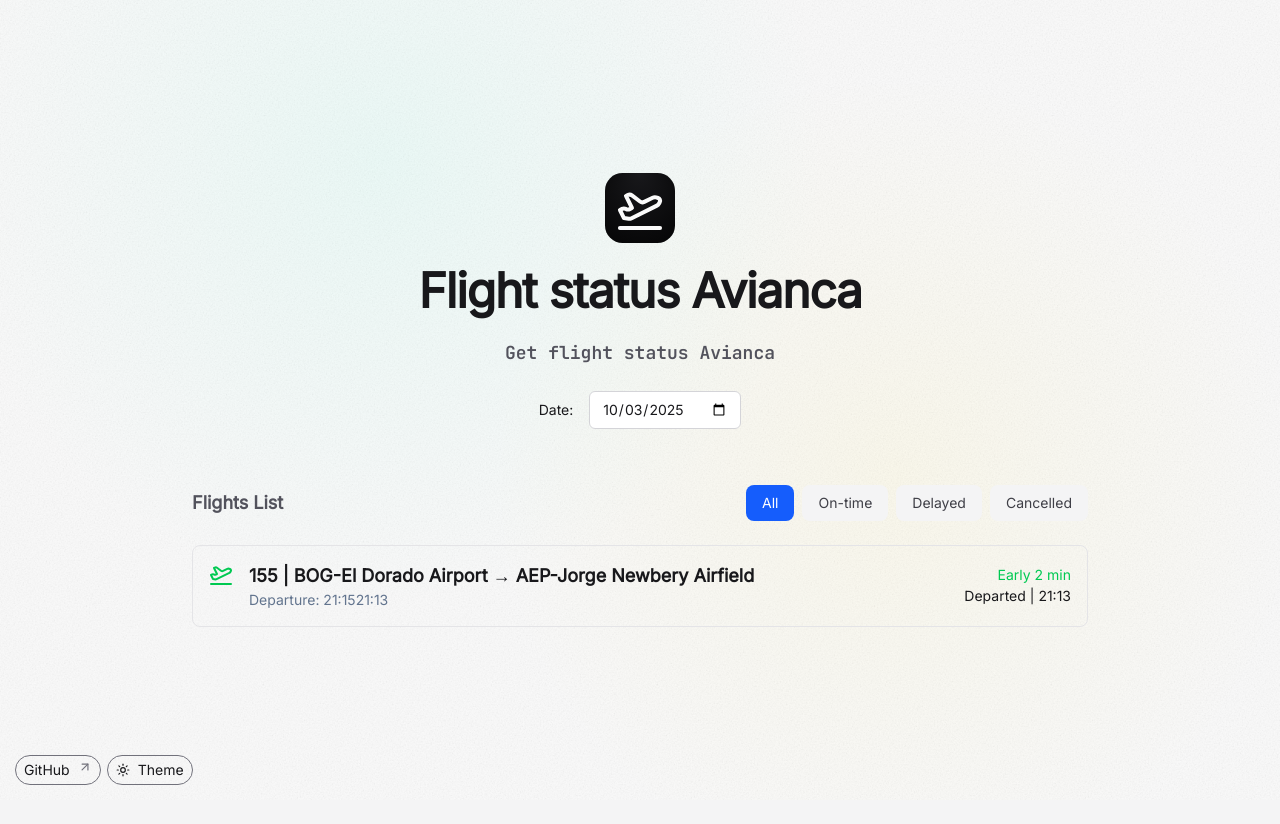
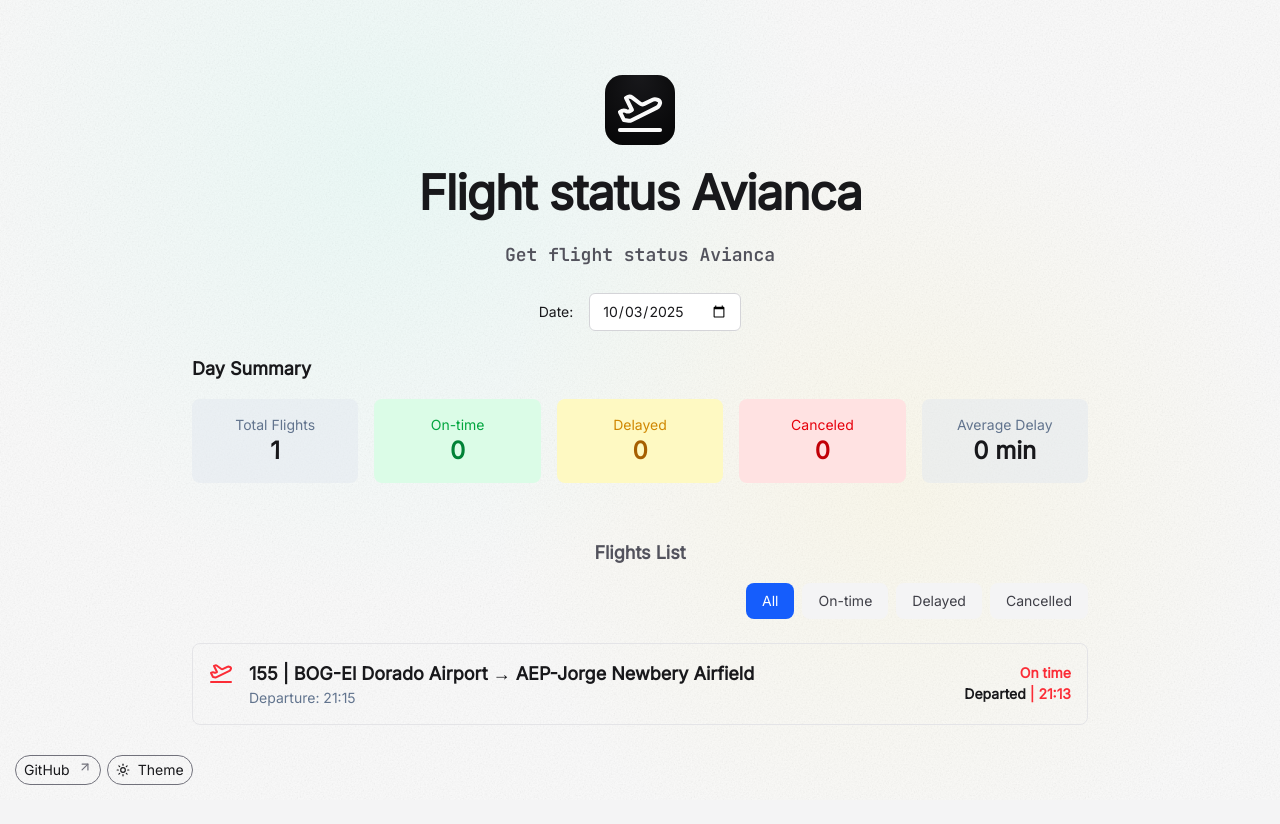
Before and after one commit to jbarriospd/AirTrack, a Next.js app: page / in a window 1280 px wide. Shown: the top 824 px of the page. Built offline with nearby package versions, Linux system fonts and the light colour scheme.

Commit message:
feat: add daily flight summary and improve flight delay visualization

```diff
--- /dev/null
+++ b/app/components/DailySummary.tsx
@@ -0,0 +1,53 @@
+interface DailySummaryProps {
+    totalFlights: number
+    onTime: number
+    delayed: number
+    canceled: number
+    averageDelay: number
+}
+
+export default function DailySummary({
+    totalFlights,
+    onTime,
+    delayed,
+    canceled,
+    averageDelay,
+}: DailySummaryProps) {
+    return (
+        <div className="w-full space-y-4">
+            <h2 className="text-left text-lg font-semibold">Day Summary</h2>
+            <div className="w-full grid grid-cols-2 md:grid-cols-5 gap-4">
+                <div className="p-4 bg-slate-200/50 dark:bg-slate-800/50 rounded-lg text-center">
+                    <p className="text-sm text-slate-500 dark:text-slate-400">Total Flights</p>
+                    <p className="text-2xl font-bold">{totalFlights.toLocaleString()}</p>
+                </div>
+
+                <div className="p-4 bg-green-100 dark:bg-green-900/30 rounded-lg text-center">
+                    <p className="text-sm text-green-600 dark:text-green-400">On-time</p>
+                    <p className="text-2xl font-bold text-green-700 dark:text-green-300">
+                        {onTime.toLocaleString()}
+                    </p>
+                </div>
+
+                <div className="p-4 bg-yellow-100 dark:bg-yellow-900/30 rounded-lg text-center">
+                    <p className="text-sm text-yellow-600 dark:text-yellow-400">Delayed</p>
+                    <p className="text-2xl font-bold text-yellow-700 dark:text-yellow-300">
+                        {delayed.toLocaleString()}
+                    </p>
+                </div>
+
+                <div className="p-4 bg-red-100 dark:bg-red-900/30 rounded-lg text-center">
+                    <p className="text-sm text-red-600 dark:text-red-400">Canceled</p>
+                    <p className="text-2xl font-bold text-red-700 dark:text-red-300">
+                        {canceled.toLocaleString()}
+                    </p>
+                </div>
+
+                <div className="p-4 bg-slate-200/50 dark:bg-slate-800/50 rounded-lg text-center col-span-2 md:col-span-1">
+                    <p className="text-sm text-slate-500 dark:text-slate-400">Average Delay</p>
+                    <p className="text-2xl font-bold">{averageDelay} min</p>
+                </div>
+            </div>
+        </div>
+    )
+}
--- a/app/components/FlightsList.tsx
+++ b/app/components/FlightsList.tsx
@@ -8,17 +8,50 @@
 interface FlightsListProps {
   date: string
 }
-
 export default function FlightsList({ date }: FlightsListProps) {
   const [flights, setFlights] = useState<FlightStatus[]>([])
   const [loading, setLoading] = useState(true)
   const [selectedFilter, setSelectedFilter] = useState<'all' | 'on-time' | 'delayed' | 'cancelled'>('all')
 
-  const getDelayColor = (delayCategory: string | null | undefined): string => {
-    if (delayCategory?.includes('Early') || delayCategory?.includes('On time')) {
-      return 'text-green-500'
+  const getDelayColor = (delayMinutes: number | null): string => {
+    if (delayMinutes === null) return 'text-slate-500'
+    if (delayMinutes <= 0) return 'text-green-500'
+    if (delayMinutes <= 15) return 'text-yellow-500'
+    if (delayMinutes <= 30) return 'text-yellow-500'
+    if (delayMinutes <= 45) return 'text-orange-500'
+    return 'text-red-500'
   }
-    return 'text-red-500'
+
+  const formatDelayDisplay = (delayMinutes: number | null, status: string): string => {
+    if (status === 'Cancelled') return ''
+    if (delayMinutes === null) return ''
+    if (delayMinutes > 0) return `+ ${delayMinutes} min`
+    if (delayMinutes < 0) return `Early ${Math.abs(delayMinutes)} min`
+    return 'On time'
+  }
+
+  const filterFlightsByCategory = (flights: FlightStatus[]): FlightStatus[] => {
+    if (selectedFilter === 'all') return flights
+
+    if (selectedFilter === 'on-time') {
+      return flights.filter(flight =>
+        flight.delayMinutes !== null && flight.delayMinutes <= 0
+      )
+    }
+
+    if (selectedFilter === 'delayed') {
+      return flights.filter(flight =>
+        flight.delayMinutes !== null && flight.delayMinutes > 0
+      )
+    }
+
+    if (selectedFilter === 'cancelled') {
+      return flights.filter(flight =>
+        flight.status === 'Cancelled'
+      )
+    }
+
+    return flights
   }
 
   useEffect(() => {
@@ -26,8 +59,7 @@
     getFlights(date)
       .then((result) => {
         if (result.success) {
-          const filteredFlights = result.data.filter(flight => flight.delayCategory !== null)
-          setFlights(filteredFlights)
+          setFlights(result.data)
         } else {
           setFlights([])
         }
@@ -51,11 +83,19 @@
     )
   }
 
+  const filteredFlights = filterFlightsByCategory(flights)
+
+  // Sort flights by delay: worst delays first, then on-time/early
+  const sortedFlights = [...filteredFlights].sort((a, b) => {
+    const delayA = a.delayMinutes ?? 0
+    const delayB = b.delayMinutes ?? 0
+    return delayB - delayA
+  })
+
   return (
     <div className="w-full max-w-4xl mt-8">
-      <div className="flex justify-between items-center gap-2 mb-6">
-        <p className="text-lg font-bold text-zinc-600 dark:text-zinc-50">Flights List</p>
-
+      <p className="text-lg font-bold text-zinc-600 dark:text-zinc-50 mb-4">Flights List</p>
+      <div className="flex justify-end items-center gap-2 mb-6">
         <div className="flex gap-2">
           <button
             onClick={() => setSelectedFilter('all')}
@@ -78,7 +118,7 @@
           <button
             onClick={() => setSelectedFilter('delayed')}
             className={`px-4 py-2 rounded-lg text-sm font-medium transition-colors ${selectedFilter === 'delayed'
-              ? 'bg-red-600 text-white dark:bg-red-500'
+              ? 'bg-yellow-600 text-white dark:bg-yellow-500'
               : 'bg-zinc-100 text-zinc-700 hover:bg-zinc-200 dark:bg-zinc-800 dark:text-zinc-300 dark:hover:bg-zinc-700'
               }`}
           >
@@ -87,7 +127,7 @@
           <button
             onClick={() => setSelectedFilter('cancelled')}
             className={`px-4 py-2 rounded-lg text-sm font-medium transition-colors ${selectedFilter === 'cancelled'
-              ? 'bg-orange-600 text-white dark:bg-orange-500'
+              ? 'bg-red-600 text-white dark:bg-red-500'
               : 'bg-zinc-100 text-zinc-700 hover:bg-zinc-200 dark:bg-zinc-800 dark:text-zinc-300 dark:hover:bg-zinc-700'
               }`}
           >
@@ -95,8 +135,14 @@
           </button>
         </div>
       </div>
+
+      {sortedFlights.length === 0 ? (
+        <div className="text-zinc-600 dark:text-zinc-400 text-center py-8">
+          No flights match the selected filter
+        </div>
+      ) : (
         <div className="grid gap-4">
-        {flights.map((flight) => (
+          {sortedFlights.map((flight) => (
             <div
               key={flight.id}
               className="border border-zinc-200 dark:border-zinc-800 rounded-lg p-4 hover:border-zinc-300 dark:hover:border-zinc-700 transition-colors"
@@ -104,31 +150,34 @@
               <div className="flex items-start justify-between gap-4">
                 <div className="flex items-start gap-4">
                   <PlaneTakeoff
-                  className={`w-6 h-6 ${getDelayColor(flight.delayCategory)}`}
+                    className={`w-6 h-6 ${getDelayColor(flight.delayMinutes)}`}
                   />
                   <div className="text-left">
-                  <p className="font-bold text-lg">
+                    <p className="font-bold text-sm md:text-md lg:text-lg">
                       {flight.flightNumber} | {flight.from} → {flight.to}
                     </p>
-                  <p className="text-sm text-slate-500 dark:text-slate-400">
-                    Departure: {flight.etd || 'N/A'}
-                    {flight.atd}
+                    <p className="text-sm md:text-md text-slate-500 dark:text-slate-400">
+                      Departure: {flight.etd}
                     </p>
                   </div>
                 </div>
-              <div className="text-right">
+                <div className="text-right font-bold">
                   <span
-                  className={`text-sm ${getDelayColor(flight.delayCategory)}`}>
-                  {flight.delayCategory}
+                    className={`text-sm ${getDelayColor(flight.delayMinutes)}`}>
+                    {formatDelayDisplay(flight.delayMinutes, flight.status)}
                   </span>
-                <p className='text-sm'>
-                  {flight.status}{flight.status === 'Delayed' ? ` | ${flight.atd}` : flight.status === 'Landed' ? ` | ${flight.atd}` : flight.status === 'Departed' ? ` | ${flight.atd}` : ''}
+                  <p className='text-sm font-bold'>
+                    {flight.status}
+                    <span className={`${getDelayColor(flight.delayMinutes)}`}>
+                      {flight.status !== 'Cancelled' ? ` | ${flight.atd}` : ''}
+                    </span>
                   </p>
                 </div>
               </div>
             </div>
           ))}
         </div>
+      )}
     </div>
   )
 }
--- a/app/page.tsx
+++ b/app/page.tsx
@@ -7,9 +7,12 @@
 import Logo from '@/app/components/ui/Logo'
 import DateSelector from '@/app/components/DateSelector'
 import FlightsList from '@/app/components/FlightsList'
+import DailySummary from '@/app/components/DailySummary'
+import { useFlightSummary } from '@/lib/hooks/useFlightSummary'
 
 export default function HomePage() {
   const [selectedDate, setSelectedDate] = useState(getTodayString())
+  const { summary, loading } = useFlightSummary(selectedDate)
 
   return (
     <main className="relative min-h-screen pb-16">
@@ -44,6 +47,15 @@
               onDateChange={setSelectedDate}
               className="animate-in fill-mode-backwards fade-in slide-in-from-bottom-2 delay-700 duration-500"
             />
+            {!loading && (
+              <DailySummary
+                totalFlights={summary.totalFlights}
+                onTime={summary.onTime}
+                delayed={summary.delayed}
+                canceled={summary.canceled}
+                averageDelay={summary.averageDelay}
+              />
+            )}
 
             <FlightsList date={selectedDate} />
           </div>
--- /dev/null
+++ b/lib/hooks/useFlightSummary.ts
@@ -0,0 +1,92 @@
+import { useEffect, useState } from 'react'
+import { FlightStatus } from '@/lib/types'
+import { getFlights } from '@/app/actions/getFlights'
+
+export interface FlightSummary {
+  totalFlights: number
+  onTime: number
+  delayed: number
+  canceled: number
+  averageDelay: number
+}
+
+export function useFlightSummary(date: string) {
+  const [summary, setSummary] = useState<FlightSummary>({
+    totalFlights: 0,
+    onTime: 0,
+    delayed: 0,
+    canceled: 0,
+    averageDelay: 0,
+  })
+  const [loading, setLoading] = useState(true)
+  const [error, setError] = useState<string | null>(null)
+
+  useEffect(() => {
+    setLoading(true)
+    setError(null)
+
+    getFlights(date)
+      .then((result) => {
+        if (result.success) {
+          setSummary(calculateSummary(result.data))
+        } else {
+          setError('Failed to fetch flights')
+          setSummary({
+            totalFlights: 0,
+            onTime: 0,
+            delayed: 0,
+            canceled: 0,
+            averageDelay: 0,
+          })
+        }
+      })
+      .catch((err) => {
+        setError(err.message || 'An error occurred')
+        setSummary({
+          totalFlights: 0,
+          onTime: 0,
+          delayed: 0,
+          canceled: 0,
+          averageDelay: 0,
+        })
+      })
+      .finally(() => setLoading(false))
+  }, [date])
+
+  return { summary, loading, error }
+}
+
+function calculateSummary(flights: FlightStatus[]): FlightSummary {
+  const totalFlights = flights.length
+
+  const onTime = flights.filter(
+    (flight) => flight.delayMinutes !== null && flight.delayMinutes <= 0
+  ).length
+
+  const delayed = flights.filter(
+    (flight) => flight.delayMinutes !== null && flight.delayMinutes > 0
+  ).length
+
+  const canceled = flights.filter((flight) => flight.status === 'Cancelled').length
+
+  // Calculate average delay in minutes
+  const delayedFlights = flights.filter(
+    (flight) => flight.delayMinutes !== null && flight.delayMinutes > 0
+  )
+
+  let totalDelayMinutes = 0
+  delayedFlights.forEach((flight) => {
+    totalDelayMinutes += flight.delayMinutes!
+  })
+
+  const averageDelay =
+    delayedFlights.length > 0 ? Math.round(totalDelayMinutes / delayedFlights.length) : 0
+
+  return {
+    totalFlights,
+    onTime,
+    delayed,
+    canceled,
+    averageDelay,
+  }
+}
--- a/lib/types.ts
+++ b/lib/types.ts
@@ -62,6 +62,7 @@
 
 export interface FlightStatus extends Flight {
   id?: number
+  delayMinutes: number | null
   delayCategory: string | null
   lastUpdated: string
 }
--- a/services/googleSheets.ts
+++ b/services/googleSheets.ts
@@ -76,7 +76,7 @@
       flight.status,
       flight.etd || '',
       flight.atd || '',
-      flight.delayCategory || '',
+      flight.delayMinutes || '',
     ])
 
     // Usar append para agregar datos sin sobreescribir
```
Also changed, not shown: app/actions/getFlights.ts (+9 -1 lines), lib/utils.ts (+7 -22 lines), app/components/ResumeCard.tsx (deleted). Lines whose indentation alone changed are shown as unchanged.
